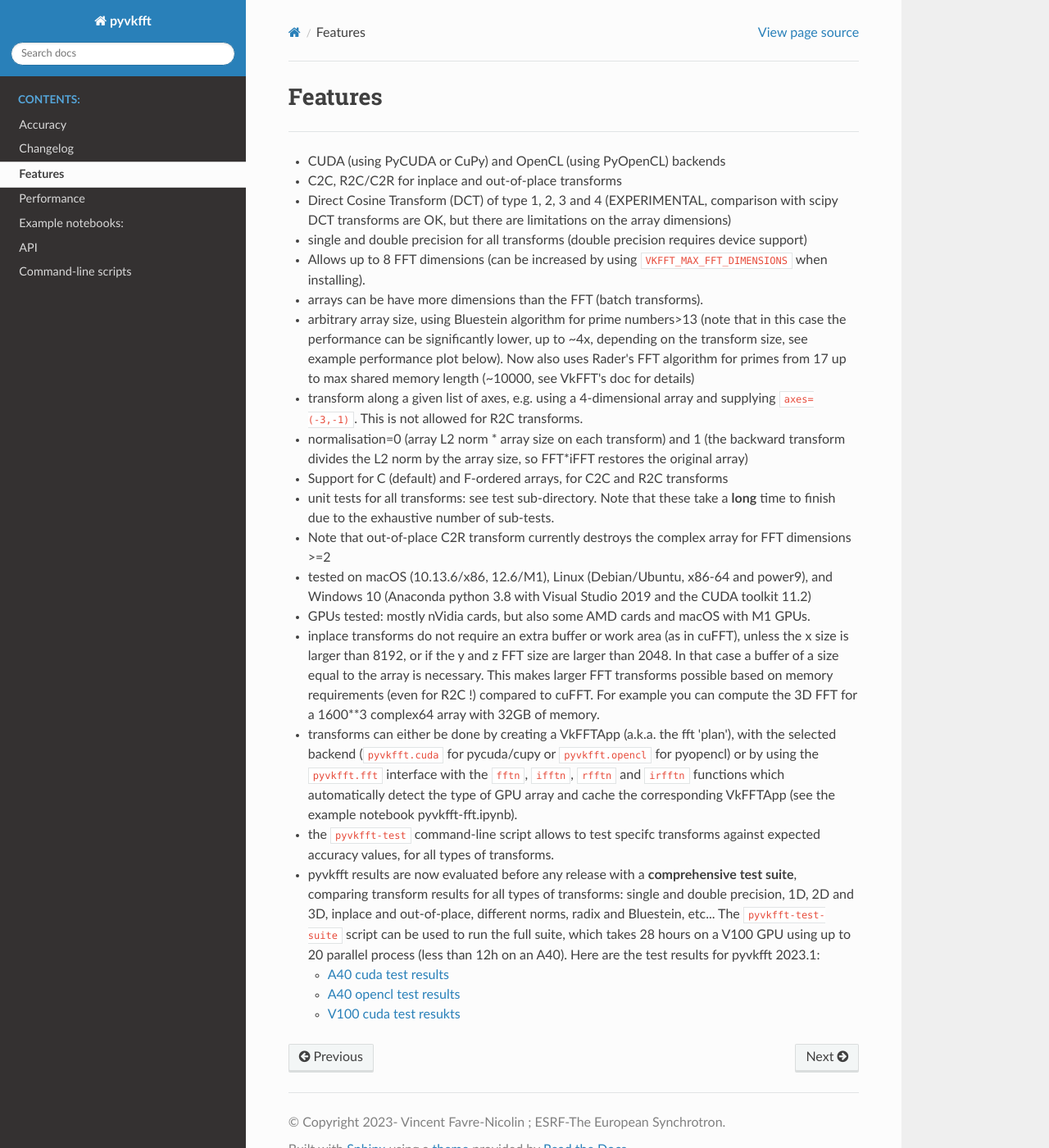
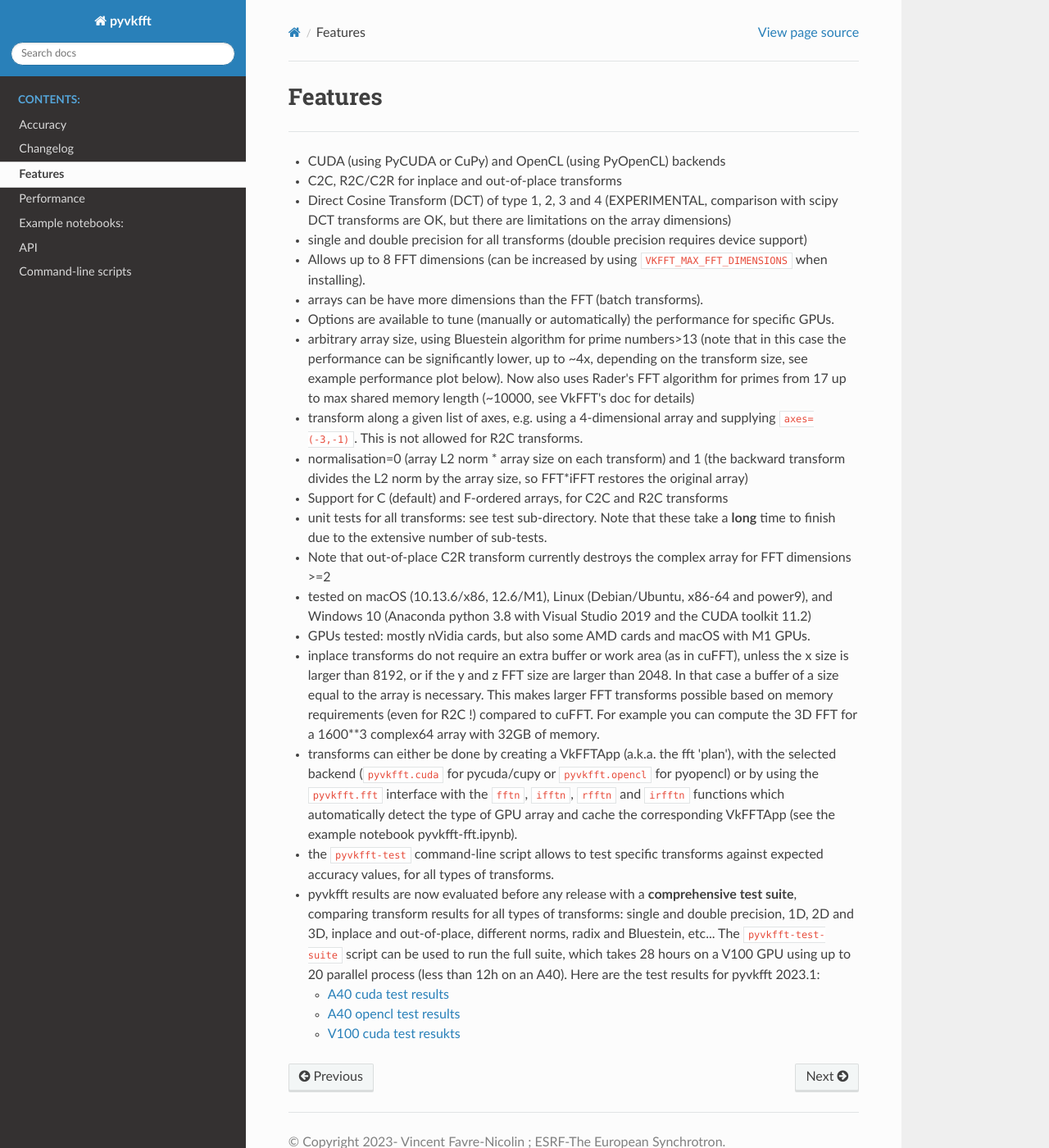
Before and after one commit to vincefn/pyvkfft, a Sphinx documentation site: the page built from doc/source/features.rst, in a window 1280 px wide and 1400 px high. Shown: the whole window at 82% size. Built offline with Sphinx 7.4.7 and the Read the Docs theme 2.0.0, drawn with Linux system fonts in a browser that asks for light colours.

Commit message:
Update doc

```diff
--- a/CHANGELOG.rst
+++ b/CHANGELOG.rst
@@ -1,7 +1,10 @@
 Version 2023.2 (2023-XX-XX)
 -----------------------------
+* Based on VkFFT 1.3.1
 * Add support for more than 3 FFT dimensions (defaults to 8
   in pyvkfft, can be changed when installing)
+* Add options to manually or automatically tune the FFT performance
+  for the used GPUs.
 * Add pyvkfft-benchmark script.
 * The VkFFT source is now included as a git subproject
 * Actually use cuda_stream parameter in the pyvkfft.fft interface
--- a/README.rst
+++ b/README.rst
@@ -107,6 +107,8 @@
 - Allows up to 8 FFT dimensions (can be increased by using
   ``VKFFT_MAX_FFT_DIMENSIONS`` when installing).
 - arrays can be have more dimensions than the FFT (batch transforms).
+- Options are available to tune (manually or automatically) the performance for
+  specific GPUs.
 - arbitrary array size, using Bluestein algorithm for prime numbers>13 (note that in this case
   the performance can be significantly lower, up to ~4x, depending on the transform size,
   see example performance plot below). Now also uses Rader's FFT algorithm for primes from
@@ -117,7 +119,7 @@
   transform divides the L2 norm by the array size, so FFT*iFFT restores the original array)
 - Support for C (default) and F-ordered arrays, for C2C and R2C transforms
 - unit tests for all transforms: see test sub-directory. Note that these take a **long**
-  time to finish due to the exhaustive number of sub-tests.
+  time to finish due to the extensive number of sub-tests.
 - Note that out-of-place C2R transform currently destroys the complex array for FFT dimensions >=2
 - tested on macOS (10.13.6/x86, 12.6/M1), Linux (Debian/Ubuntu, x86-64 and power9),
   and Windows 10 (Anaconda python 3.8 with Visual Studio 2019 and the CUDA toolkit 11.2)
@@ -132,7 +134,7 @@
   or by using the ``pyvkfft.fft`` interface with the ``fftn``, ``ifftn``, ``rfftn`` and ``irfftn``
   functions which automatically detect the type of GPU array and cache the
   corresponding VkFFTApp (see the example notebook pyvkfft-fft.ipynb).
-- the ``pyvkfft-test`` command-line script allows to test specifc transforms against
+- the ``pyvkfft-test`` command-line script allows to test specific transforms against
   expected accuracy values, for all types of transforms.
 - pyvkfft results are now evaluated before any release with a **comprehensive test
   suite**, comparing transform results for all types of transforms: single and double
@@ -258,3 +260,10 @@
 - zero-padding ?
 - access to tweaking parameters in VkFFTConfiguration ?
 - access to the code of the generated kernels ?
+
+Authors & acknowledgements
+--------------------------
+
+* Vincent Favre-Nicolin (@vincefn, ESRF-The European Synchrotron) - main pyvkfft author
+* Dmitrii Tolmachev, @DTolm - `VkFFT <https://github.com/DTolm/VkFFT>`_ author
+* Fernando Isuru (@isuruf) - conda package and other contributions
--- a/doc/source/index.rst
+++ b/doc/source/index.rst
@@ -51,6 +51,12 @@
 :doc:`changelog`
 ================
 
+Authors & acknowledgements
+==========================
+
+.. include:: ../../README.rst
+   :start-after: acknowledgements
+
 
 Indices and tables
 ==================
--- a/doc/source/scripts/index.rst
+++ b/doc/source/scripts/index.rst
@@ -1,5 +1,8 @@
 Command-line scripts
 ====================
+
+Command-line scripts are available for testing the accuracy and the speed
+of (py)vkfft:
 
 .. toctree::
    :maxdepth: 1
--- a/pyvkfft/version.py
+++ b/pyvkfft/version.py
@@ -2,7 +2,7 @@
 
 __authors__ = ["Vincent Favre-Nicolin (pyvkfft), Dmitrii Tolmachev (VkFFT)"]
 __license__ = "MIT"
-__date__ = "2023/08/03"
+__date__ = "2023/08/14"
 # Valid numbering includes 3.1, 3.1.0, 3.1.2, 3.1dev0, 3.1a0, 3.1b0
 __version__ = "2023.2"
 
```
